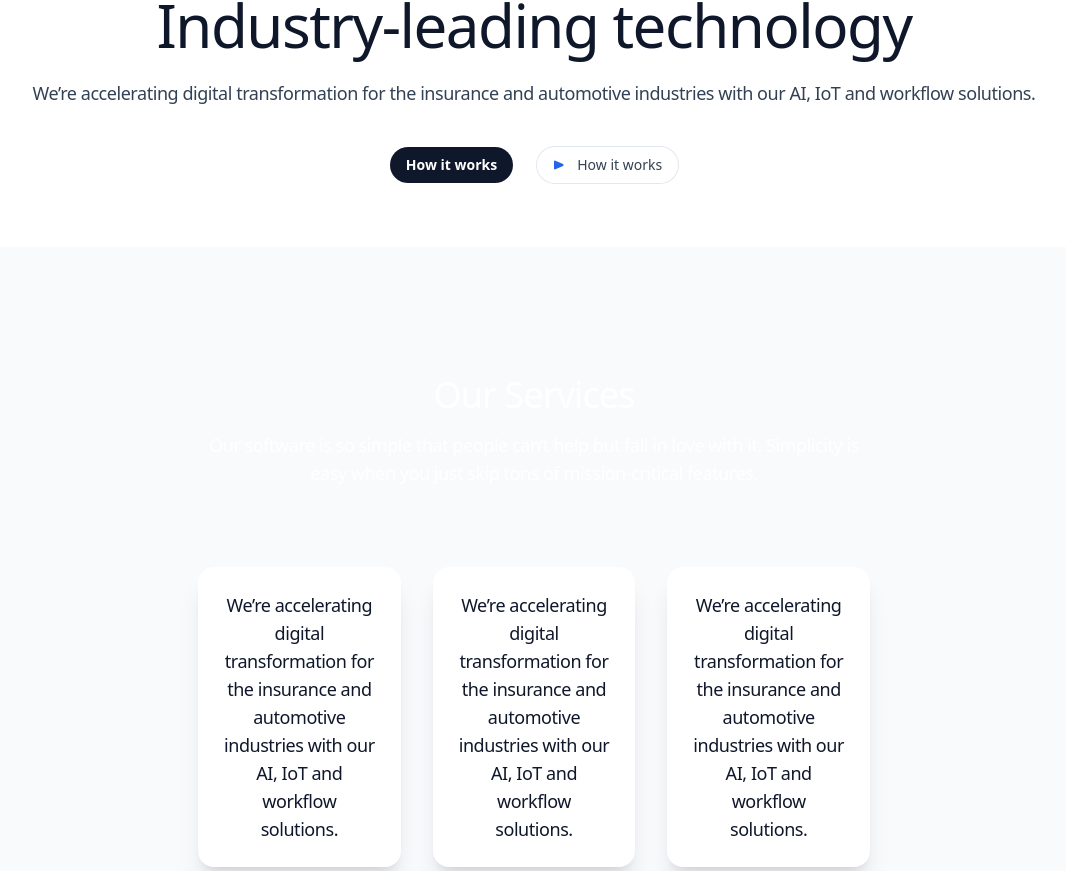
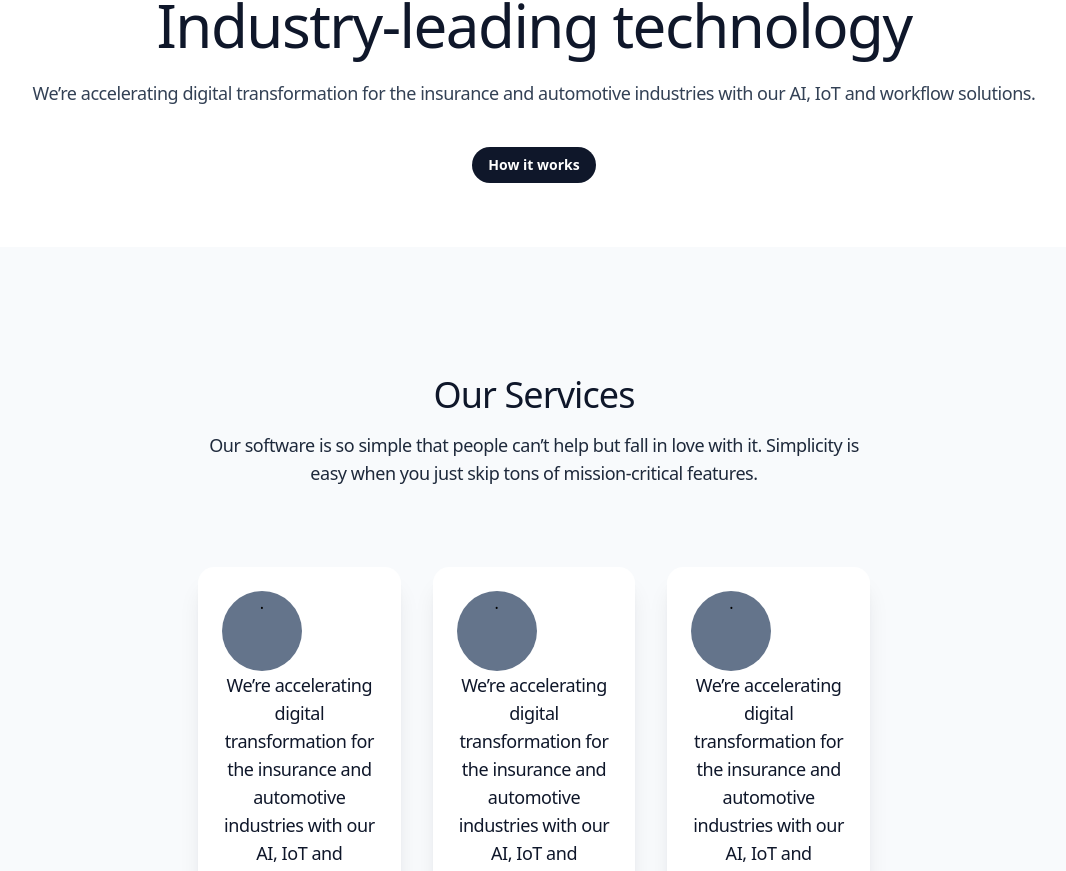
Before and after one commit to kirsten-tay/spectrum-iot, a Next.js app: page / in a window 1280 px wide. Shown: the part 321-1192 px from the top of the page, without its empty margins (106-1172 px from the left). Built offline with nearby package versions, Linux system fonts and the light colour scheme.

Commit message:
updated our services

```diff
--- a/pages/Header.jsx
+++ b/pages/Header.jsx
@@ -67,13 +67,6 @@ function MobileNavigation() {
                     </a>
                   </Link>
                 </li>
-                <li>
-                  <Link href="#testimonials">
-                    <a className="block w-full" onClick={() => close()}>
-                      Testimonials
-                    </a>
-                  </Link>
-                </li>
 
               </Popover.Panel>
             </Transition.Child>
--- a/src/Hero.jsx
+++ b/src/Hero.jsx
@@ -25,19 +25,10 @@ export function Hero() {
 
       </h5>
       <div className="mt-10 flex justify-center space-x-6">
-        <ButtonLink href="/register">How it works</ButtonLink>
-        <ButtonLink
-          href="https://www.youtube.com/watch?v=dQw4w9WgXcQ"
-          variant="outline"
-        >
-          <svg
-            aria-hidden="true"
-            className="h-3 w-3 flex-none fill-blue-600 group-active:fill-current"
-          >
-            <path d="m9.997 6.91-7.583 3.447A1 1 0 0 1 1 9.447V2.553a1 1 0 0 1 1.414-.91L9.997 5.09c.782.355.782 1.465 0 1.82Z" />
-          </svg>
-          <span className="ml-3">How it works</span>
-        </ButtonLink>
+        <ButtonLink href="/register">
+
+          How it works</ButtonLink>
+
       </div>
 
 
--- a/src/Ourservices.jsx
+++ b/src/Ourservices.jsx
@@ -16,11 +16,11 @@ export function Ourservices() {
         <div className="mx-auto max-w-2xl md:text-center">
           <h2
             id="testimonials-title"
-            className=" flex justify-center font-display text-3xl  tracking-tight text-white sm:text-4xl"
+            className=" flex justify-center font-display text-3xl  tracking-tight text-slate-900 sm:text-4xl"
           >
             Our Services
           </h2>
-          <p className="flex justify-center mt-4 text-lg tracking-tight text-white">
+          <p className="flex justify-center mt-4 text-lg tracking-tight text-slate-800">
             Our software is so simple that people can’t help but fall in love
             with it. Simplicity is easy when you just skip tons of
             mission-critical features.
@@ -28,6 +28,9 @@ export function Ourservices() {
 
           <ul className="flex mx-auto  mt-16 grid max-w-3xl grid-cols-1 gap-6 sm:gap-8 lg:mt-20 lg:max-w-none  lg:grid-cols-3">
             <li className=" relative  rounded-2xl bg-white p-6 shadow-xl shadow-slate-900/10">
+            <div className=" h-20 w-20 items-center     rounded-full bg-slate-500">
+              .
+              </div>
               <p className="text-lg tracking-tight text-slate-900">
                 We’re accelerating digital transformation for the insurance and
                 automotive industries with our AI, IoT and workflow solutions.</p>
@@ -35,6 +38,9 @@ export function Ourservices() {
             </li>
 
             <li className=" relative rounded-2xl bg-white p-6 shadow-xl shadow-slate-900/10">
+            <div className=" h-20 w-20 items-center     rounded-full bg-slate-500">
+              .
+              </div>
               <p className="text-lg tracking-tight text-slate-900">
                 We’re accelerating digital transformation for the insurance and
                 automotive industries with our AI, IoT and workflow solutions.</p>
@@ -42,6 +48,9 @@ export function Ourservices() {
             </li>
 
             <li className=" relative rounded-2xl bg-white p-6 shadow-xl shadow-slate-900/10">
+            <div className=" h-20 w-20 items-center     rounded-full bg-slate-500">
+              .
+              </div>
               <p className="text-lg tracking-tight text-slate-900">
                 We’re accelerating digital transformation for the insurance and
                 automotive industries with our AI, IoT and workflow solutions.</p>
```
